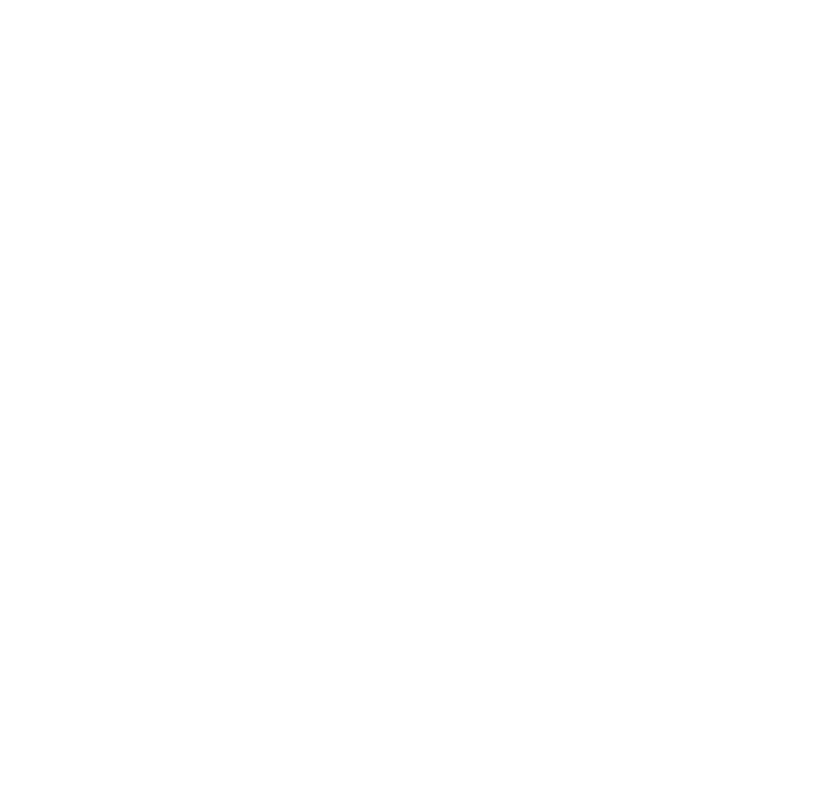
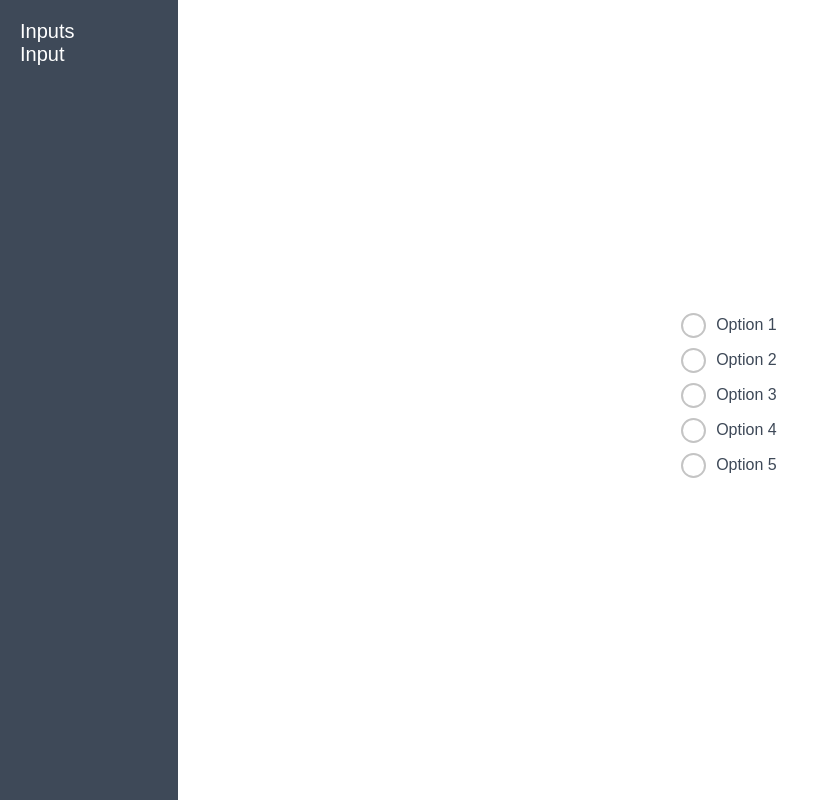
Before and after one commit to TraianC299/my-components-librarary, a React (Create React App) app: page /input/radio-buttons in a window 1280 px wide. Before the commit this address had no page. Shown: the whole page, without its empty margins (0-818 px from the left). Built offline with nearby package versions, Linux system fonts and the light colour scheme.

Commit message:
added radio buttons

```diff
--- a/package.json
+++ b/package.json
@@ -6,11 +6,16 @@
     "@testing-library/jest-dom": "^5.16.4",
     "@testing-library/react": "^13.3.0",
     "@testing-library/user-event": "^13.5.0",
+    "@types/jest": "^28.1.3",
+    "@types/node": "^18.0.0",
+    "@types/react": "^18.0.14",
+    "@types/react-dom": "^18.0.5",
     "react": "^18.2.0",
     "react-dom": "^18.2.0",
     "react-router-dom": "^6.3.0",
     "react-scripts": "5.0.1",
     "styled-components": "^5.3.5",
+    "typescript": "^4.7.4",
     "web-vitals": "^2.1.4"
   },
   "scripts": {
--- a/src/App.js
+++ b/src/App.js
@@ -6,6 +6,7 @@
 import Input from './ComponentsLibrary/Input/Input';
 import TimePickerInput from './ComponentsLibrary/Input/TimePickerInput';
 import DatePickerInput from './ComponentsLibrary/Input/DatePickerInput';
+import RadioButtons from './ComponentsLibrary/Input/RadioButtons';
 
 
 
@@ -19,6 +20,7 @@
           <Route path="input" element={<Input label={"Input"}></Input>} />
           <Route path="time-picker" element={<TimePickerInput></TimePickerInput>} />
           <Route path="date-picker" element={<DatePickerInput></DatePickerInput>} />
+          <Route path="radio-buttons" element={<RadioButtons></RadioButtons>} />
         </Route>
       </Route>
     </Routes>
--- a/src/Components/Main/Menu.js
+++ b/src/Components/Main/Menu.js
@@ -58,6 +58,7 @@
                 <ComponentLink to="/input/input">Input</ComponentLink>
                 <ComponentLink to="/input/time-picker">Time Picker</ComponentLink>
                 <ComponentLink to="/input/date-picker">Date Picker</ComponentLink>
+                <ComponentLink to="/input/radio-buttons">Radio Buttons</ComponentLink>
             </CollapsableContainer>
         </Collapse>
         <Category onClick={()=>setInputOpen(true)}>Input</Category>
--- /dev/null
+++ b/src/ComponentsLibrary/Input/RadioButtons.js
@@ -0,0 +1,86 @@
+import React from 'react';
+import styled from 'styled-components';
+import { BLUE, DARKBLUE } from '../../Constants';
+
+
+const RadioButtonFrame  = styled.div`
+background: ${props=>props.selected?props.color:"#c4c4c4"};
+height:25px;
+width:25px;
+border-radius:50%;
+border:${props=>props.selected?"2px solid " +props.color:"2px solid #c4c4c4"};
+display: flex;
+justify-content: center;
+align-items: center;
+>.white-circle{
+    background: white;
+    display: flex;
+    justify-content: center;
+    align-items: center;
+    height:21px;
+    width: 21px;
+    border-radius:50%;
+
+}
+    `
+const RadioCircle = styled.div`
+background: ${props=>props.color};
+border-radius:50%;
+height:10px;
+width: 10px;
+transform: ${props=>props.selected?"scale(1.2)":"scale(0)"};
+transition: transform 0.1s ease-in-out;
+`
+
+const RadioContainer = styled.div`
+cursor: pointer;
+display: flex;
+justify-content: center;
+align-items: center;
+>p{
+    text-align: left;
+    margin-left: 10px;
+    color: ${DARKBLUE};
+}`
+
+
+const GlobalContainer = styled.div`
+display: flex;
+flex-direction: column;
+align-items: flex-start;
+justify-items: flex-start;
+>div{
+    margin-bottom: 10px;
+}
+`
+
+
+const placeholderOptions = [
+    {title: "Option 1",id:"1"},
+    {title: "Option 2",id:"2"},
+    {title: "Option 3",id:"3"},
+    {title: "Option 4",id:"4"},
+    {title: "Option 5",id:"5"},
+]
+const RadioButtons = ({color=BLUE, options=placeholderOptions}) => {
+
+    const [selected, setSelected] = React.useState(null);
+    return (
+        <GlobalContainer>
+            {options.map((option, index) => {
+                return <RadioContainer key={"radio-button"+index} onClick={()=>setSelected(previous=>option.id)}>
+                <RadioButtonFrame selected={selected==option.id} color={color}>
+                    <div className="white-circle">
+                    <RadioCircle color={color} selected={selected==option.id}></RadioCircle>
+                    </div>
+
+                </RadioButtonFrame>
+                <p>{option.title}</p>
+                </RadioContainer>
+            })}
+
+        </GlobalContainer>
+    )
+}
+
+export default RadioButtons
```
Also changed, not shown: 1 other file (tests, documents, lock files or other folders).
